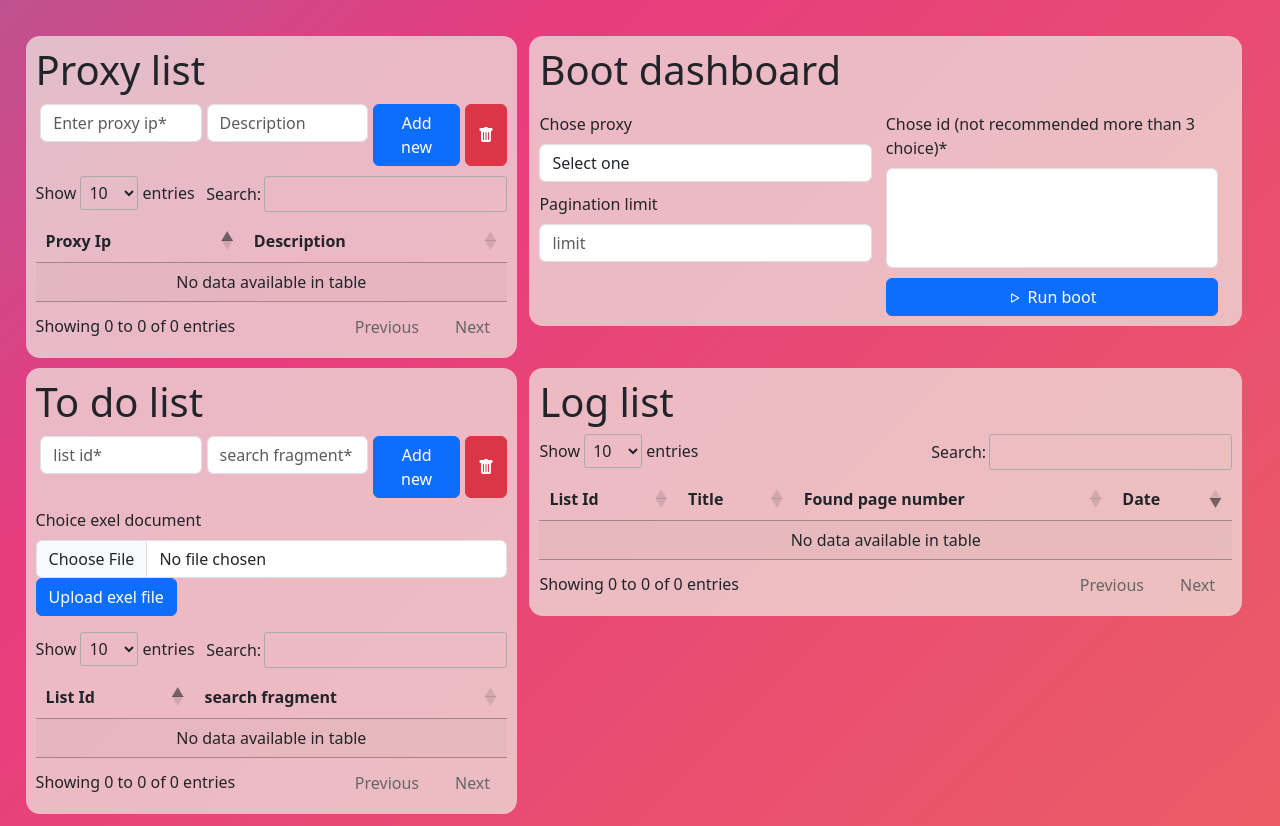
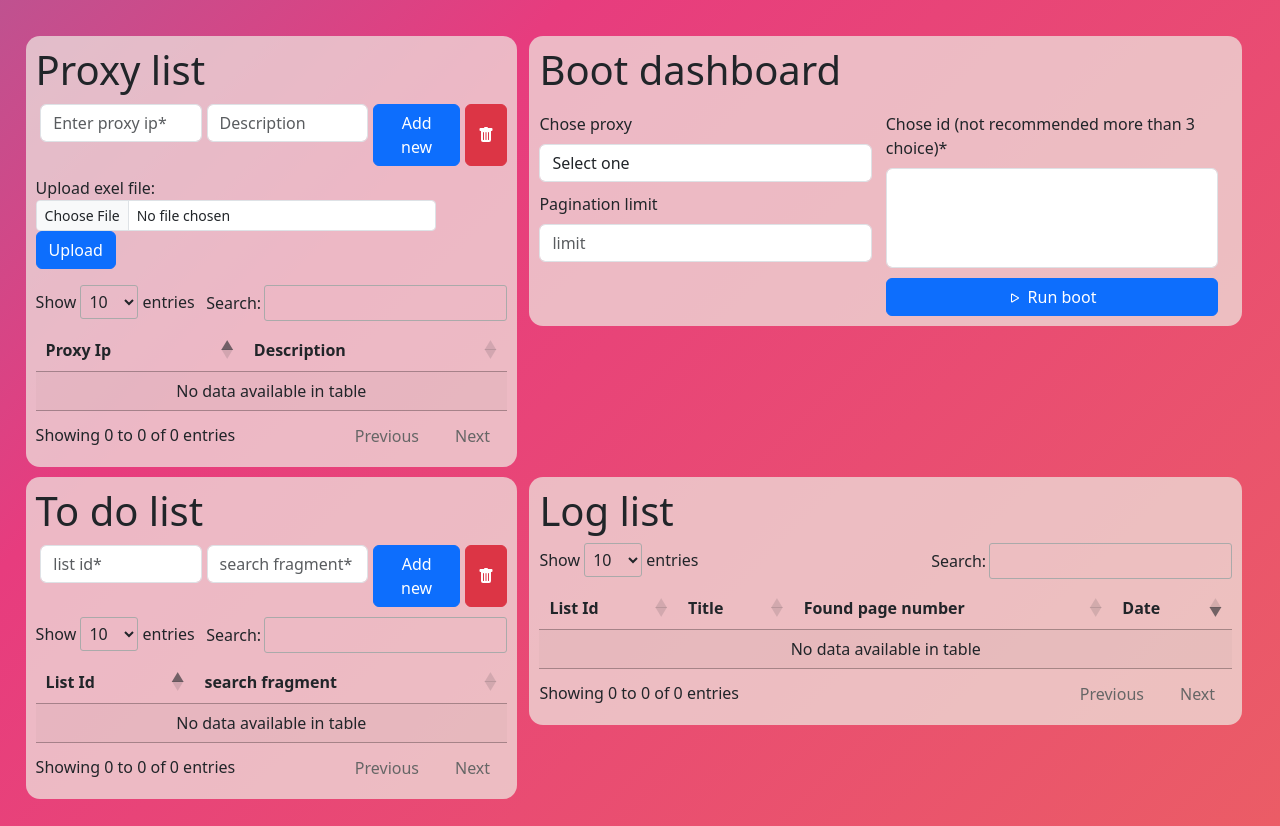
Before and after one commit to vagifahmadov/estyBot, a Flask app: page / in a window 1280 px wide. Run offline with Flask 3, Linux system fonts and the light colour scheme; data that the repository does not hold is empty; some libraries are stand-ins or nearby versions.

Commit message:
21.09.2023

```diff
--- a/main.py
+++ b/main.py
@@ -11,6 +11,7 @@ import json
 from datetime import datetime
 from flask_mysqldb import MySQL
 from helper.methods import *
+import pandas as pd
 
 app = Flask(__name__, static_folder='static', template_folder='templates')
 # app.config['UPLOAD_FOLDER'] = upload_folder
@@ -223,5 +224,37 @@ def delete_proxy():
     return jsonify(result)
 
 
+# /importExel
+@app.route('/importExel', methods=["POST"])
+def import_exel():
+    # main variables
+    req = request.json
+    file_upload = req['uploadfile']
+    file_upload.replace("\\/", "/").encode().decode('unicode_escape')
+    print('\n\n\npath:\n', file_upload, '\n\n\n')
+    df = pd.read_excel(file_upload, sheet_name='Sheet1')
+    print(df)
+
+    result = {'data': req['uploadfile']}
+    # id_item = req["ip"]
+    # cursor = mysql.connection.cursor()
+    # sql = f"DELETE FROM proxy_list WHERE `ip` = '{id_item}'"
+    # cursor.execute(sql)
+    # mysql.connection.commit()
+    # cursor.execute("""SELECT `ip`, `desc` FROM `proxy_list`""")
+    # mysql.connection.commit()
+    # proxy_data_list = cursor.fetchall()
+    # row_headers = list(map(lambda x: x[0], cursor.description))
+    # json_data = list(map(lambda r: dict(zip(row_headers, r)), proxy_data_list))
+    # # id_list = list(map(lambda id_s: str(id_s['id']), json_data))
+    # # result = json_data
+    # cursor.close()
+    # proxy_list_table = list(map(lambda dt: list(dt.values()), json_data))
+    # result = {
+    #     'proxyListData': proxy_list_table
+    # }
+    return jsonify(result)
+
+
 if __name__ == '__main__':
     app.run(debug=True)
--- a/static/css/style.css
+++ b/static/css/style.css
@@ -25,6 +25,7 @@ body {
 }
 .logList {
   width: 58%;
+<<<<<<< HEAD
 }
 
 .proxyList {
@@ -79,4 +80,65 @@ body {
 #run {
   width: 100%;
   height: auto;
+=======
 }
+
+.proxyList {
+  width: 40%;
+}
+
+.box {
+  background-color: rgb(240, 237, 228, 0.7);
+  /* border: 1px solid #000; */
+  border-radius: 14px;
+  padding: 10px;
+  float: left;
+  margin-right: 1%;
+  margin-top: 10px;
+}
+
+#search, #listId, #proxyIpInput, #descInput {
+  width: 36%;
+  margin-left: 1%;
+  float: left;
+}
+
+#inputArea {
+  margin-bottom: 10px;
+  margin-top: 10px;
+  display: flex;
+}
+
+#buttonAdd, #delete {
+  float: left;
+  margin-left: 1%;
+}
+
+#listIdSelect {
+  height: 100px;
+}
+
+.dash {
+  width: 96%;
+  margin-top: 10px;
+}
+
+.secDash {
+  float: left;
+  width: 50%;
+}
+
+#run {
+  width: 100%;
+  height: auto;
+}
+
+#upload {
+  width: 85% !important;
+  display: inline;
+}
+
+#uploadBtn {
+  display: inline-block;
+>>>>>>> a2fbb80 (19.09.2023)
+}
--- a/templates/index.html
+++ b/templates/index.html
@@ -33,6 +33,11 @@
             <path d="M2.5 1a1 1 0 0 0-1 1v1a1 1 0 0 0 1 1H3v9a2 2 0 0 0 2 2h6a2 2 0 0 0 2-2V4h.5a1 1 0 0 0 1-1V2a1 1 0 0 0-1-1H10a1 1 0 0 0-1-1H7a1 1 0 0 0-1 1H2.5zm3 4a.5.5 0 0 1 .5.5v7a.5.5 0 0 1-1 0v-7a.5.5 0 0 1 .5-.5zM8 5a.5.5 0 0 1 .5.5v7a.5.5 0 0 1-1 0v-7A.5.5 0 0 1 8 5zm3 .5v7a.5.5 0 0 1-1 0v-7a.5.5 0 0 1 1 0z"/>
             </svg>
         </button>
+    </div>
+    <div class="mb-3">
+        Upload exel file:<br>
+        <input class="form-control form-control-sm" id="upload" type="file">
+        <button type="button" id="uploadBtn" class="btn btn-primary" onclick="uploadExel()">Upload</button>
     </div>
     <table id="exampleProxyList" class="display" width="100%"></table>
 </div>
@@ -93,13 +98,6 @@
           </svg>
         </button>
     </div>
-
-    <div class="mb-3">
-        <label for="formFile" class="form-label">Choice exel document</label>
-        <input class="form-control" type="file" id="formFile">
-        <input type="button" value="Upload exel file" class="btn btn-primary" >
-    </div>
-
     <table id="exampleData" class="display" width="100%"></table>
 </div>
 
@@ -369,6 +367,40 @@
         ],
         data: dataSetProxy
     });
+
+    function uploadExel(){
+        var uploadButton = document.getElementById("upload");
+        console.log("upload:\t", uploadButton.value)
+        if(uploadButton.value === ''){
+            //if empty
+            uploadButton.setAttribute("class", "form-control is-invalid");
+        }else{
+            //if not empty
+            var allowedExtensions = /(\.xls|\.xlsx)$/i;
+
+            if (!allowedExtensions.exec(uploadButton.value)) {
+                uploadButton.setAttribute("class", "form-control is-invalid");
+            }else{
+                uploadButton.setAttribute("class", "form-control form-control-sm");
+                let xhr = new XMLHttpRequest();
+                    fetch('/importExel', {
+                    method: 'POST',
+                    headers: {
+                        'Accept': 'application/json',
+                        'Content-Type': 'application/json'
+                    },
+                    body: JSON.stringify({ "uploadfile": String(uploadButton.value)})
+                })
+                .then(response => response.json())
+                .then(response => uploadItemResult(JSON.stringify(response)))
+                .then(response => console.log(JSON.stringify(response)))
+
+                function uploadItemResult(response){
+                    location.reload();
+                }
+            }
+        }
+    }
 </script>
 <script src="https://cdn.jsdelivr.net/npm/popper.js@1.14.7/dist/umd/popper.min.js" integrity="sha384-UO2eT0CpHqdSJQ6hJty5KVphtPhzWj9WO1clHTMGa3JDZwrnQq4sF86dIHNDz0W1" crossorigin="anonymous"></script>
 <script src="https://cdn.jsdelivr.net/npm/bootstrap@4.3.1/dist/js/bootstrap.min.js" integrity="sha384-JjSmVgyd0p3pXB1rRibZUAYoIIy6OrQ6VrjIEaFf/nJGzIxFDsf4x0xIM+B07jRM" crossorigin="anonymous"></script>
```
Also changed, not shown: 1 other file. Lines whose indentation alone changed are shown as unchanged.
